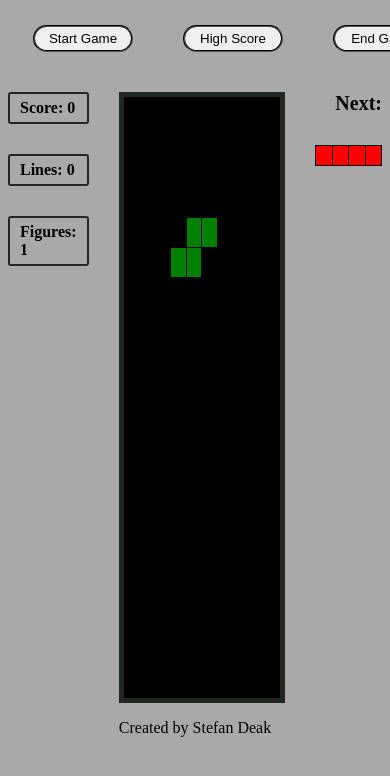
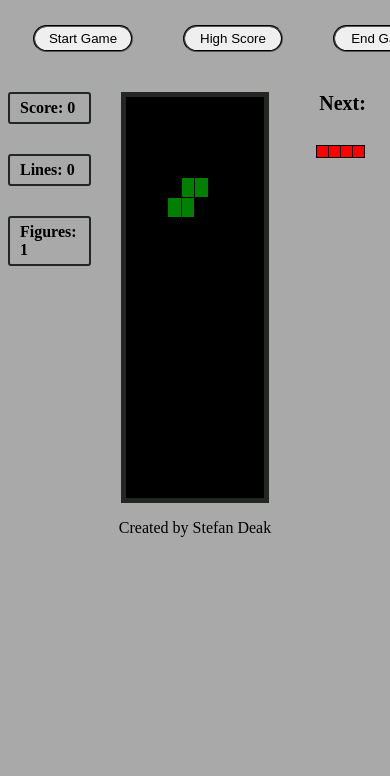
Before and after one commit to StefanopuloZ/Tetris, a website: page public/index.html in a window 390 px wide. Both pictures are taken after a click on the button "Start Game". Shown: the top 776 px of the page. Drawn offline with Linux system fonts and the light colour scheme.

Commit message:
changes for basic responsive

```diff
--- a/public/tetris.css
+++ b/public/css/tetris.css
@@ -86,6 +86,8 @@ button:hover {
     border-collapse: collapse;
     margin: auto;
 }
+
+
 #game-box td {
     border:solid black 1px;
     width:30px;
@@ -187,3 +189,27 @@ button:hover {
     padding: 4px 30px;
     border: solid black 1px;
 }
+
+@media screen and (max-width: 1366px) {
+    #game-area #game-box td {
+        border:solid black 1px;
+        width:25px;
+        height:25px;
+    }
+    .next #next-figure td {
+        width:16px;
+        height:16px;
+    }
+}
+
+@media screen and (max-width: 800px) {
+    #game-area #game-box td {
+        border:solid black 1px;
+        width:20px;
+        height:20px;
+    }
+    .next #next-figure td {
+        width:12px;
+        height:12px;
+    }
+}
--- a/public/index.html
+++ b/public/index.html
@@ -6,7 +6,7 @@
     <meta name="viewport" content="width=device-width, initial-scale=1.0">
     <meta http-equiv="X-UA-Compatible" content="ie=edge">
     <title>Tetris</title>
-    <link rel="stylesheet" href="./tetris.css">
+    <link rel="stylesheet" href="./css/tetris.css">
 </head>
 
 <body>
@@ -54,7 +54,7 @@
     </div>
 
 
-    <script src="./tetris.js"></script>
+    <script src="./js/tetris.js"></script>
 
     <footer>
         <p>Created by Stefan Deak</p>
```
Also changed, not shown: public/js/tetris.js (renamed from public/tetris.js).
